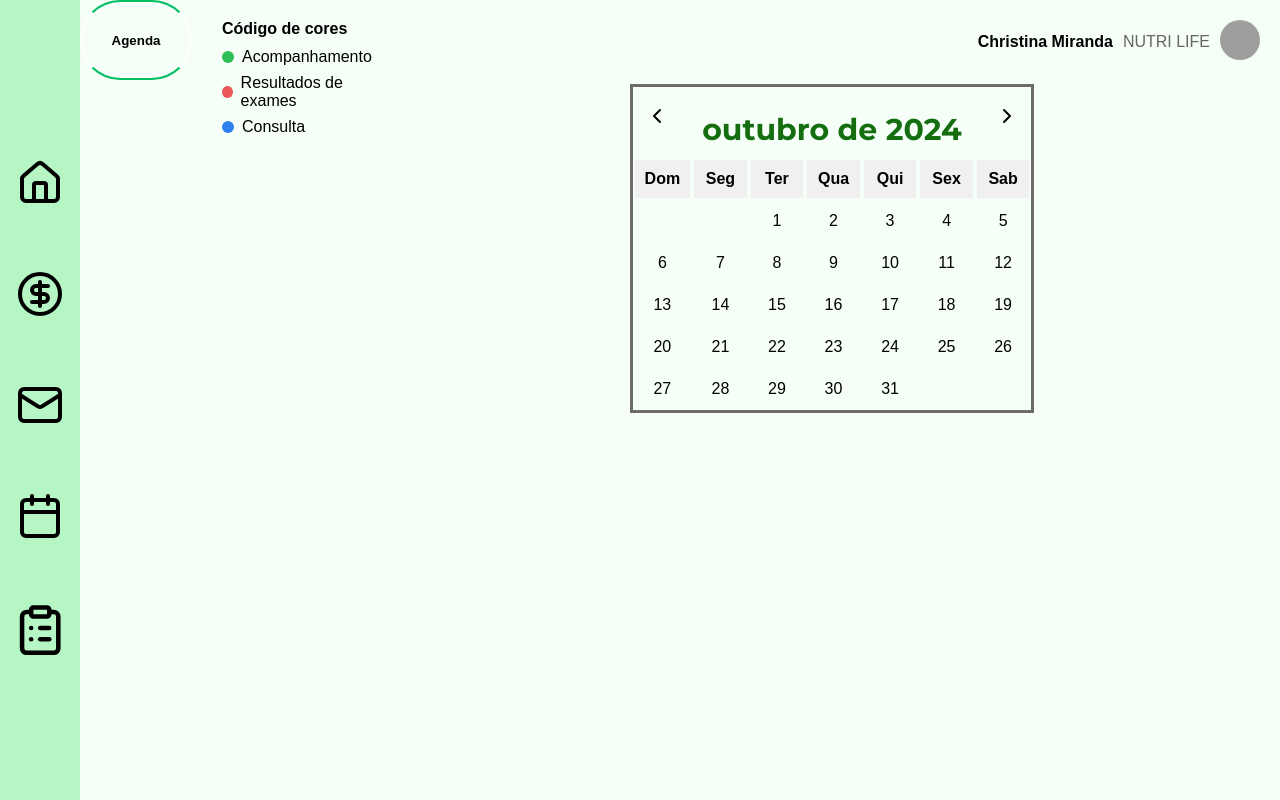
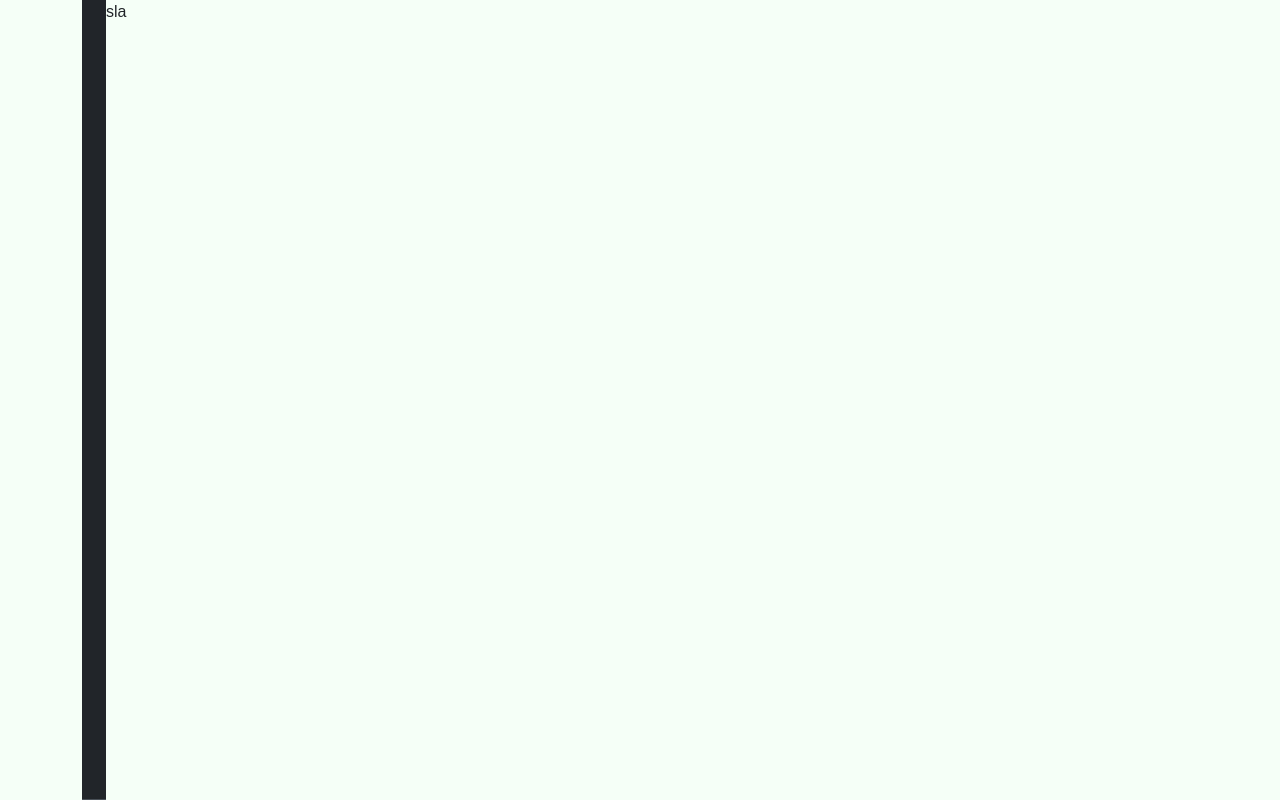
Before and after one commit to joaoclink221/nutrilife-TCC, a React (Vite) app in the folder frontend/: page /agenda in a window 1280 px wide. Built offline with nearby package versions, Linux system fonts and the light colour scheme; grey boxes are pictures that could not be loaded; a web font is replaced by a local one.

Commit message:
nrm sei oq vai contecer mas ok

```diff
--- a/frontend/index.html
+++ b/frontend/index.html
@@ -3,11 +3,13 @@
   <head>
     <meta charset="UTF-8" />
     <link rel="icon" type="image/svg+xml" href="/vite.svg" />
+    <link href="https://cdn.jsdelivr.net/npm/bootstrap@5.3.3/dist/css/bootstrap.min.css" rel="stylesheet" integrity="sha384-QWTKZyjpPEjISv5WaRU9OFeRpok6YctnYmDr5pNlyT2bRjXh0JMhjY6hW+ALEwIH" crossorigin="anonymous">
     <meta name="viewport" content="width=device-width, initial-scale=1.0" />
     <title>Vite + React</title>
   </head>
   <body>
     <div id="root"></div>
     <script type="module" src="./src/main.jsx"></script>
+    <script src="https://cdn.jsdelivr.net/npm/bootstrap@5.3.3/dist/js/bootstrap.bundle.min.js" integrity="sha384-YvpcrYf0tY3lHB60NNkmXc5s9fDVZLESaAA55NDzOxhy9GkcIdslK1eN7N6jIeHz" crossorigin="anonymous"></script>
   </body>
 </html>
--- /dev/null
+++ b/frontend/src/components/header/header2.jsx
@@ -0,0 +1,15 @@
+import "./header2.css"
+import {Link} from "react-router-dom"
+const Header2 = () => {
+
+  return(
+
+   <nav className="navbar bg-dark border-bottom border-body" data-bs-theme="dark">
+    <div className="container-fluid">
+
+    </div>
+  </nav>
+  )
+}
+
+export default Header2
--- a/frontend/src/pages/agenda/agenda.jsx
+++ b/frontend/src/pages/agenda/agenda.jsx
@@ -1,49 +1,11 @@
 import './agenda.css';
-import Calendario from '../../components/calendar/Calendario';
-import { House, CircleDollarSign, Mail, Calendar, ClipboardList } from "lucide-react";
+import Header2 from '../../components/header/header2';
 
 export default function Agenda() {
   return (
     <div className="container">
-
-      <aside className="sidebar">
-        <div className="menu-icons">
-          <button className="icon"><House className='min'/></button>
-          <button className="icon"><CircleDollarSign className='min'/></button>
-          <button className="icon"><Mail className='min'/></button>
-          <button className="icon"><Calendar className='min'/></button>
-          <button className="icon"><ClipboardList className='mind'/></button>
-        </div>
-      </aside>
-
-      <button className="sidebar-button">Agenda</button>
-
-      <div className="color-code">
-        <h3>Código de cores</h3>
-        <div className="color-item">
-          <span className="dot green-dot"></span> Acompanhamento
-        </div>
-        <div className="color-item">
-          <span className="dot red-dot"></span> Resultados de exames
-        </div>
-        <div className="color-item">
-          <span className="dot blue-dot"></span> Consulta
-        </div>
-      </div>
-
-      <main className="main-content">
-        <header className="header">
-          <div className="user-info">
-            <span className="user-name">Christina Miranda</span>
-            <span className="user-company">NUTRI LIFE</span>
-            <div className="user-avatar">
-              <img src="user-avatar.png" alt="User Avatar" />
-            </div>
-          </div>
-        </header>
-
-        <Calendario />
-      </main>
+      <Header2/>
+      sla
     </div>
   )
 }
```
Also changed, not shown: frontend/src/components/header2.jsx (deleted, +0 -11 lines), frontend/src/components/header/header2.css (added).
